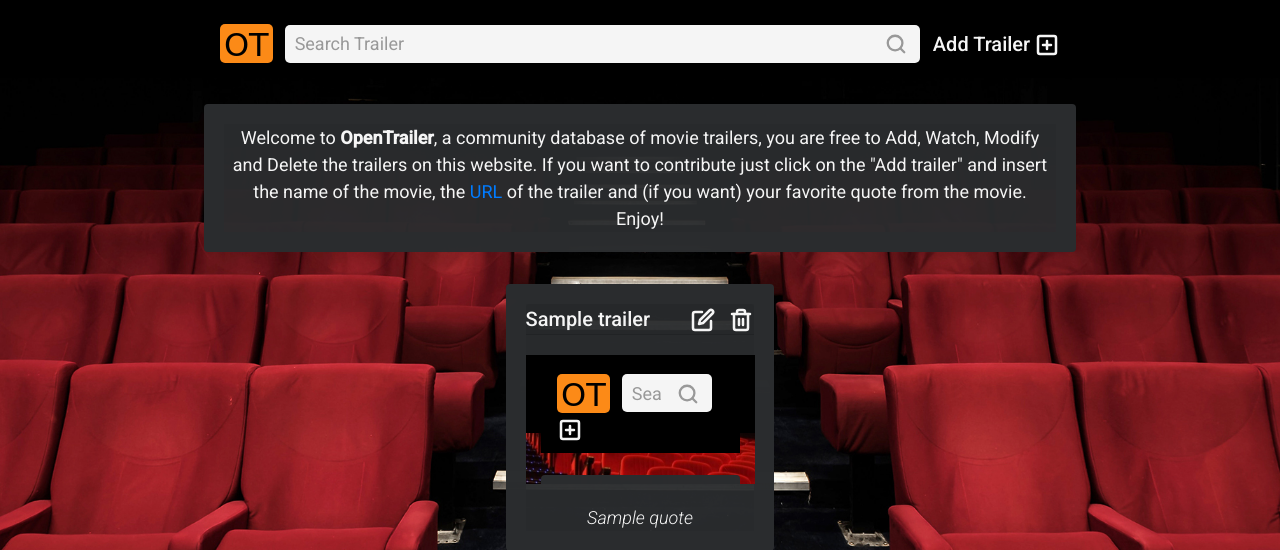
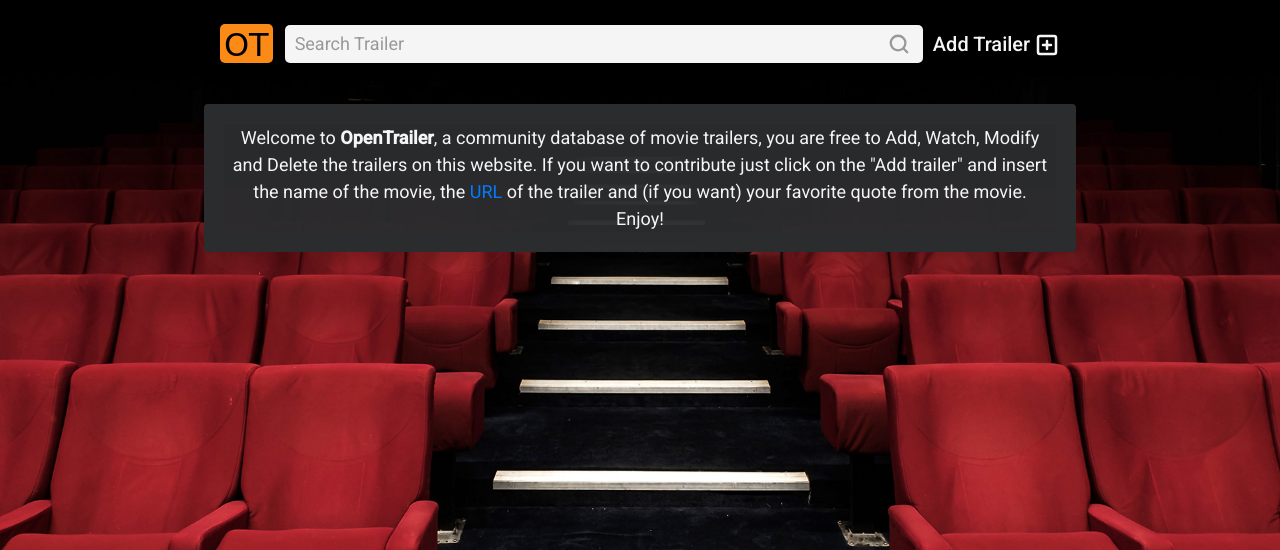
Before and after one commit to Dom-888/Third-Milestone-Project, a Flask app: page / in a window 1280 px wide. Shown: the top 550 px of the page. Run offline with Flask 2, Linux system fonts and the light colour scheme; a database or web service that is not in the repository returns one stand-in record (values such as "Sample title"); some libraries are stand-ins or nearby versions; some web fonts are replaced.

Commit message:
Fix searchbar margin

```diff
--- a/app.py
+++ b/app.py
@@ -37,7 +37,7 @@ def get_trailers():
     reversed_coll = []
     for doc in coll.find():
         reversed_coll.insert(0, doc)
-    return render_template("index.html", trailers = reversed_coll)
+    return render_template("index.html", trailers = limited_coll)
 
 # Search trailers
 @app.route('/search_trailers', methods=['POST'])
--- a/static/css/style.css
+++ b/static/css/style.css
@@ -60,7 +60,7 @@ body {
     border: none;
     border-radius: 5px;
     padding-left: 8px;
-    margin: auto 12px;
+    margin: auto 9px auto 12px;
 }
 
 .searchbar input {
```
